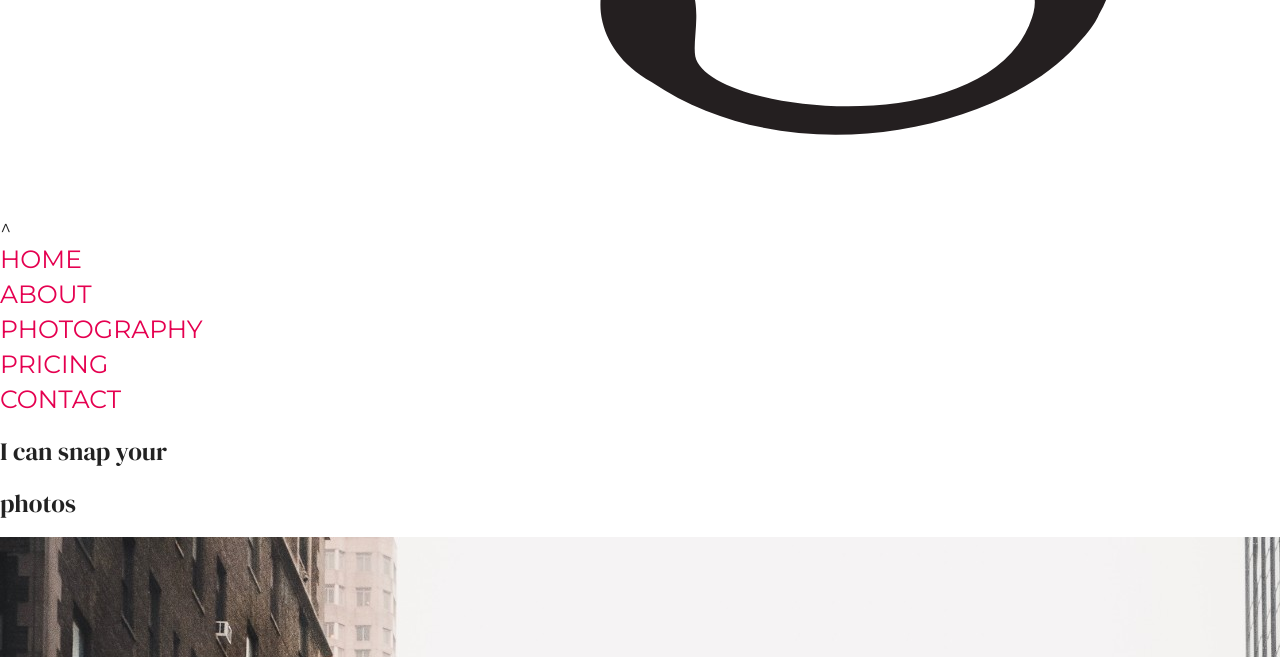
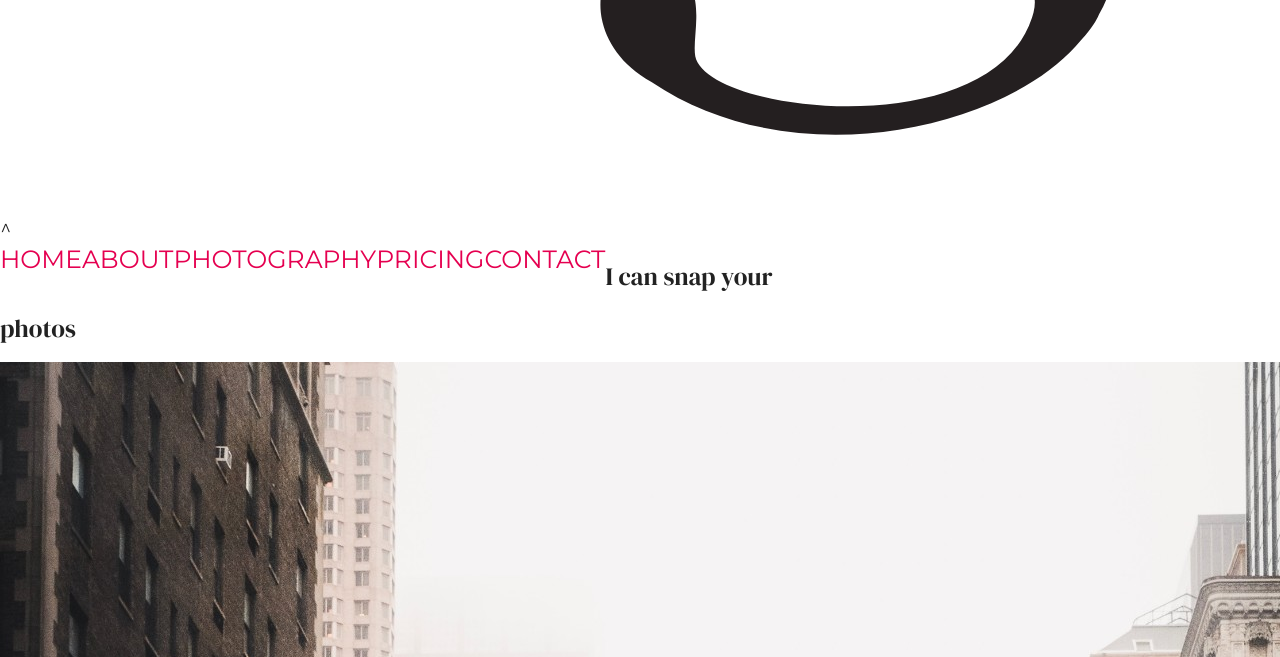
Before and after one commit to neonbambina/seniorProject, a PHP site: page / in a window 1280 px wide; the page is wider, and only the part inside the window is pictured. Shown: the part 744-1401 px from the top of that part. Run offline with PHP 8.4, Linux system fonts and the light colour scheme.

Commit message:
whatever

```diff
--- a/styles/layout/_header.scss
+++ b/styles/layout/_header.scss
@@ -1,10 +1,25 @@
 // -----------------------------------------------------------------------------
 // This file contains all styles related to the header of the site/application.
 // -----------------------------------------------------------------------------
+
+.header__logo {
+
+}
+
 
 .nav {
     font: normal 125% / 1.4 $body-font;
     list-style-type: none;
     margin: 0;
     padding: 0;
+
+    &__item {
+        float: left;
+    }
+
+
+
+
+
+
 }
--- a/styles/main.css
+++ b/styles/main.css
@@ -453,4 +453,8 @@ h1 {
   margin: 0;
   padding: 0;
 }
+
+.nav__item {
+  float: left;
+}
 /*# sourceMappingURL=main.css.map */
```
Also changed, not shown: 1 other file.
